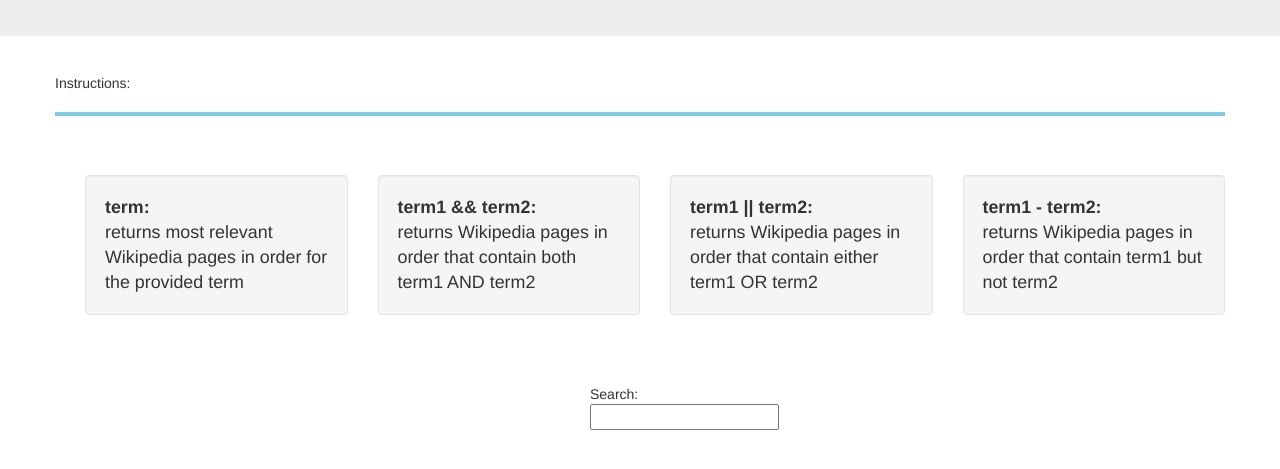
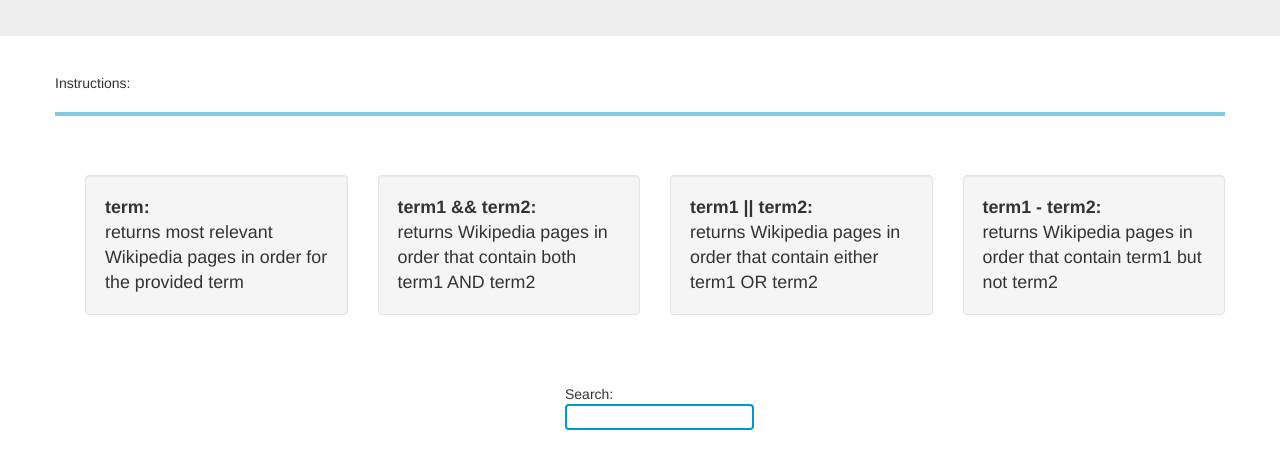
Before and after one commit to mcab/codeU2016, a plain HTML site: page src/resource/index.html in a window 1280 px wide. Shown: the part 159-628 px from the top of the page. Drawn offline with nearby package versions, Linux system fonts and the light colour scheme.

Commit message:
add color to search bar, fix spacing

```diff
--- a/src/resource/index.html
+++ b/src/resource/index.html
@@ -11,6 +11,11 @@
     <script src="http://maxcdn.bootstrapcdn.com/bootstrap/3.3.6/js/bootstrap.min.js"></script>
 
     <style>
+        input[type=text] {
+            border: 2px solid #0099cc;
+            border-radius: 4px;
+        }
+
         .img-responsive {
 	        width:100%;
         }
@@ -27,9 +32,8 @@
         .searchBar {
            margin-left:auto;
            margin-right:auto;
-           width:100px;
+           width:150px;
         }
-
     </style>
 
     <script>
```
